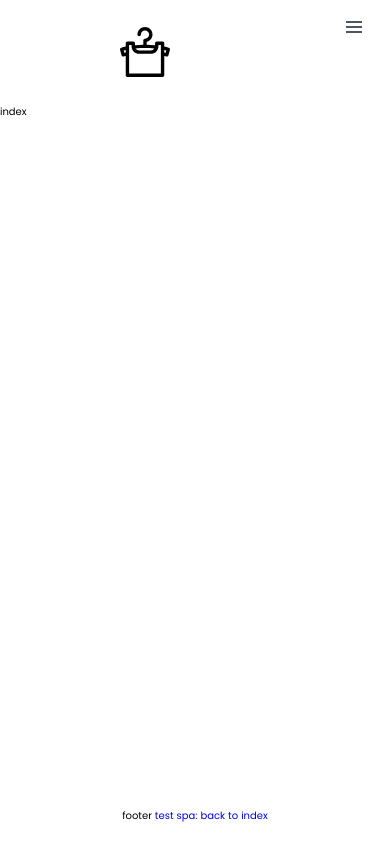
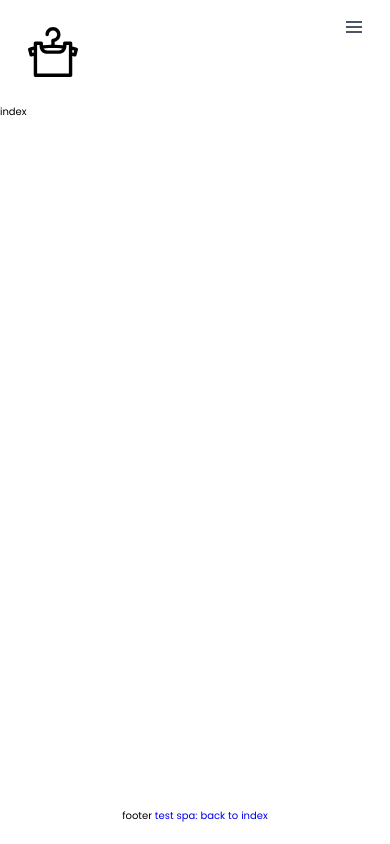
Before and after one commit to YuliAdam/simple-eCommerce-Application, a React (Vite) app: page / in a window 390 px wide. Built offline with nearby package versions, Linux system fonts and the light colour scheme.

Commit message:
fix: delete margin logo

```diff
--- a/src/components/header/header.module.scss
+++ b/src/components/header/header.module.scss
@@ -99,7 +99,7 @@ $red-border-color: red;
     display: block;
     position: absolute;
     top: 27px;
-    left: 120px;
+    left: 28px;
   }
   &:hover {
     fill: $vibrant-color;
```
